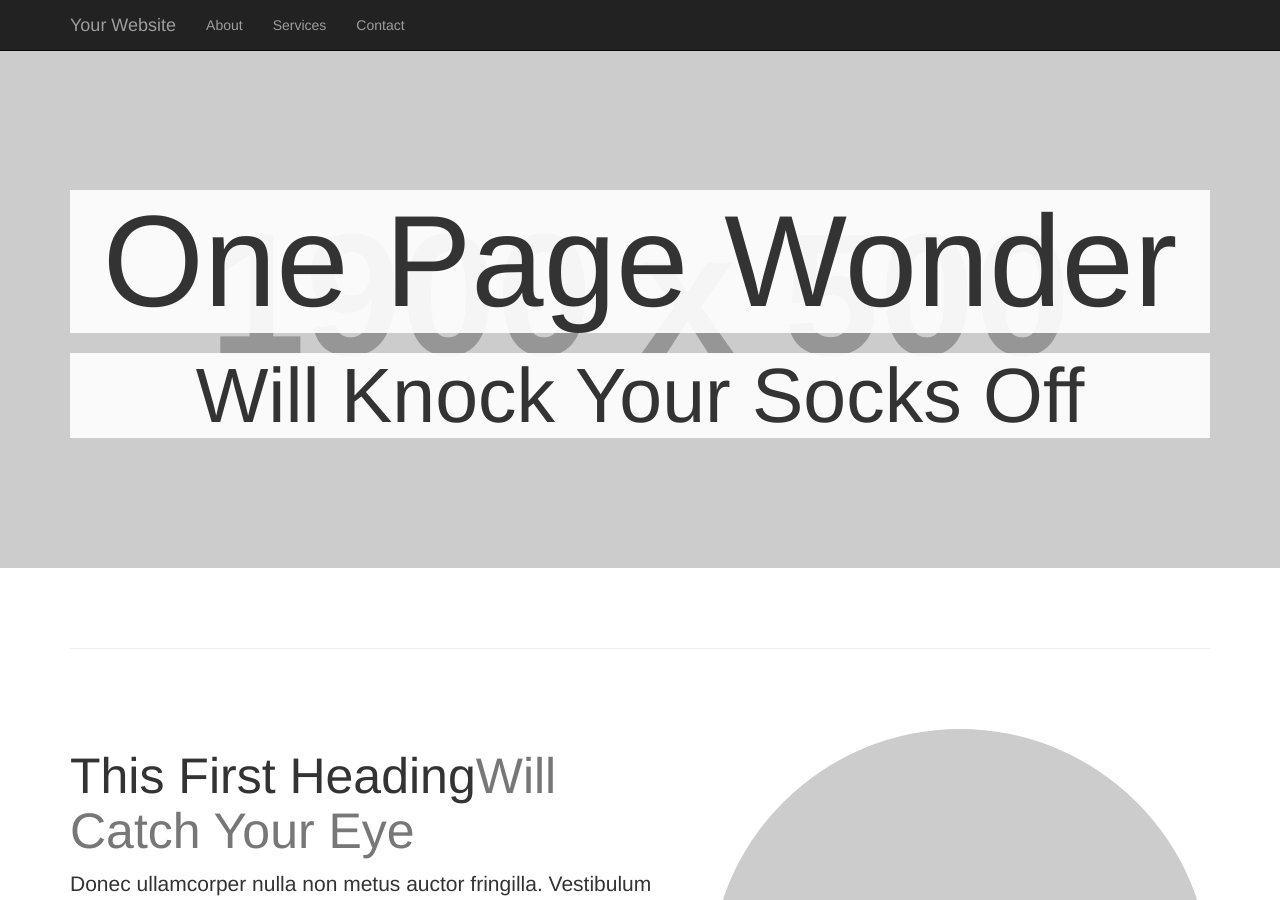
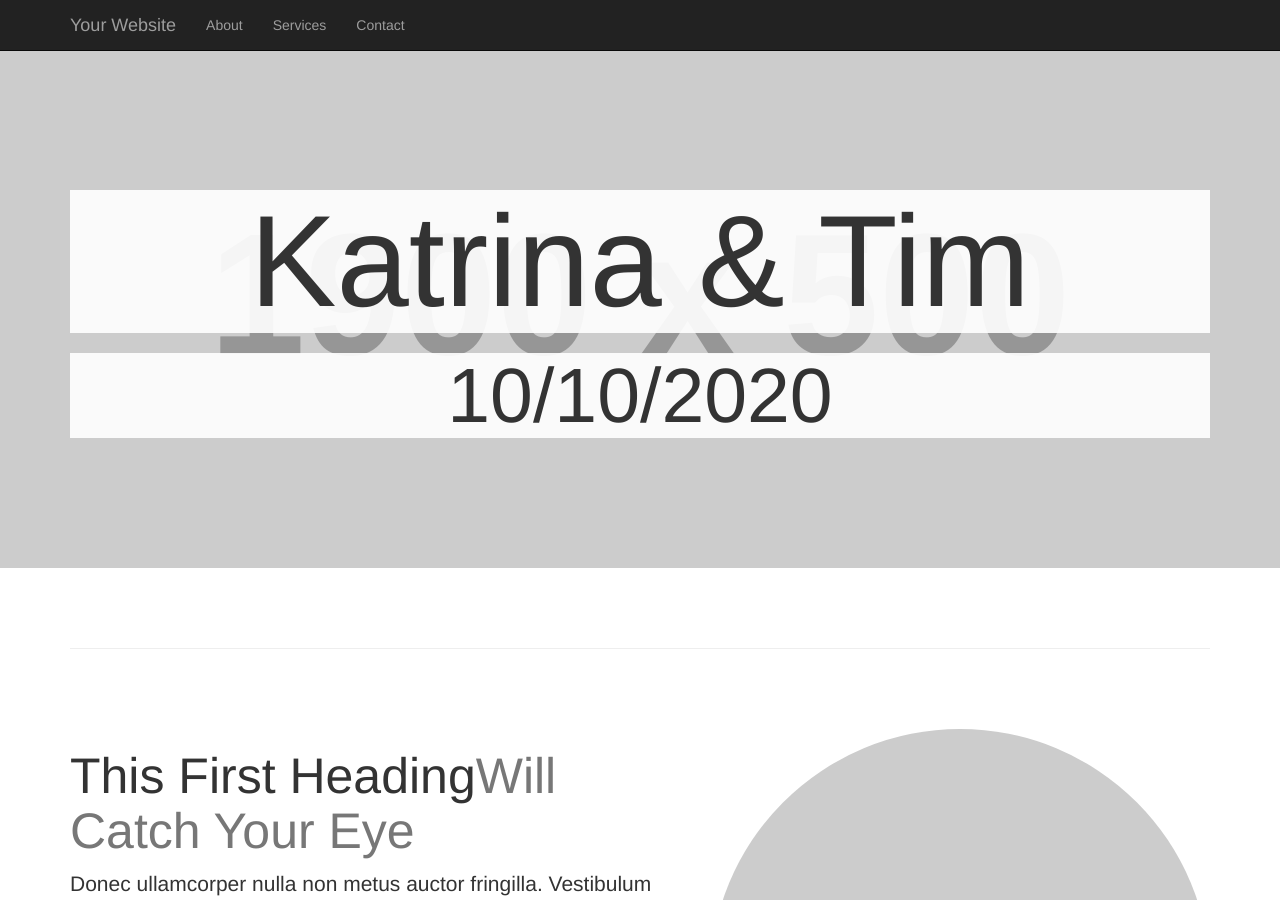
Before and after one commit to kat-wehr/katandtim2020, a Jekyll site: the page built from index.html, in a window 1280 px wide and 900 px high. Built offline with Jekyll 4.4.1, drawn with Linux system fonts in a browser that asks for light colours.

Commit message:
Update index.html

```diff
--- a/index.html
+++ b/index.html
@@ -1,7 +1,7 @@
 ---
 layout: default
-heading: One Page Wonder
-subheading: Will Knock Your Socks Off
+heading: Katrina & Tim
+subheading: 10/10/2020
 ---
 
 {% include header.html %}
```
